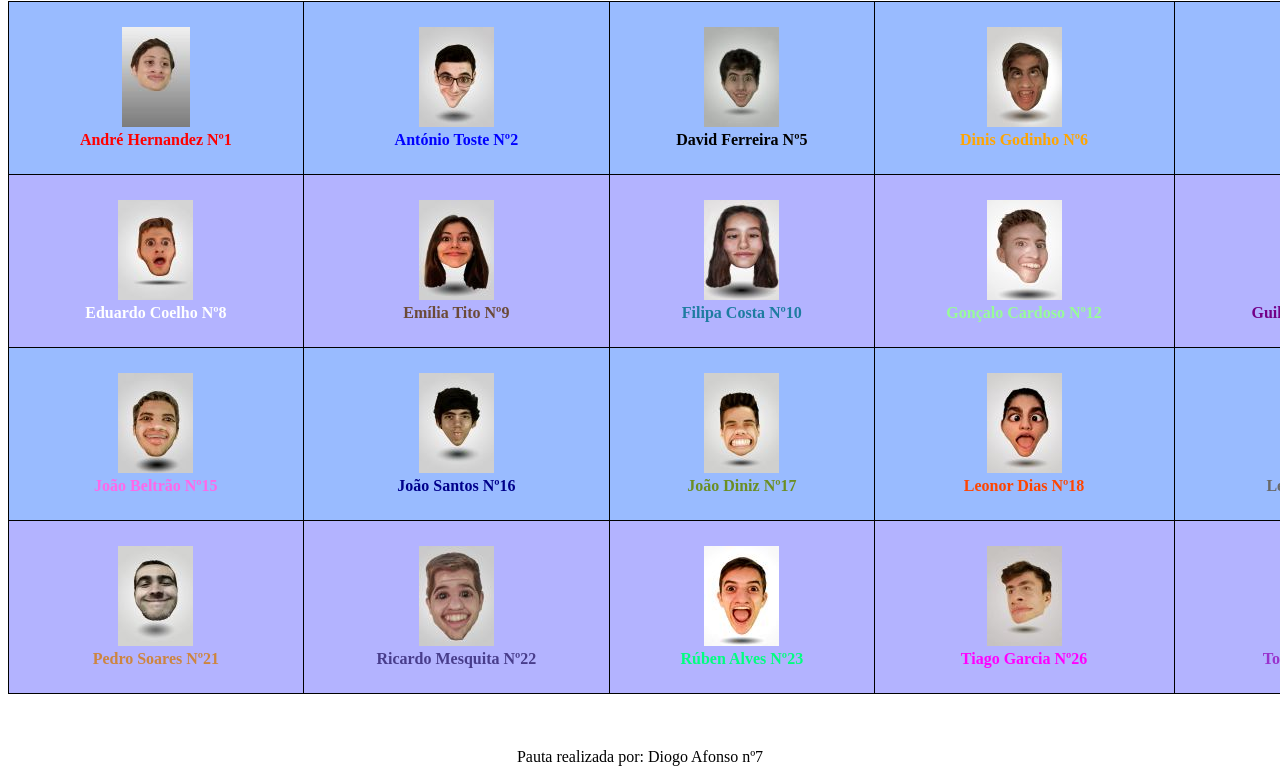
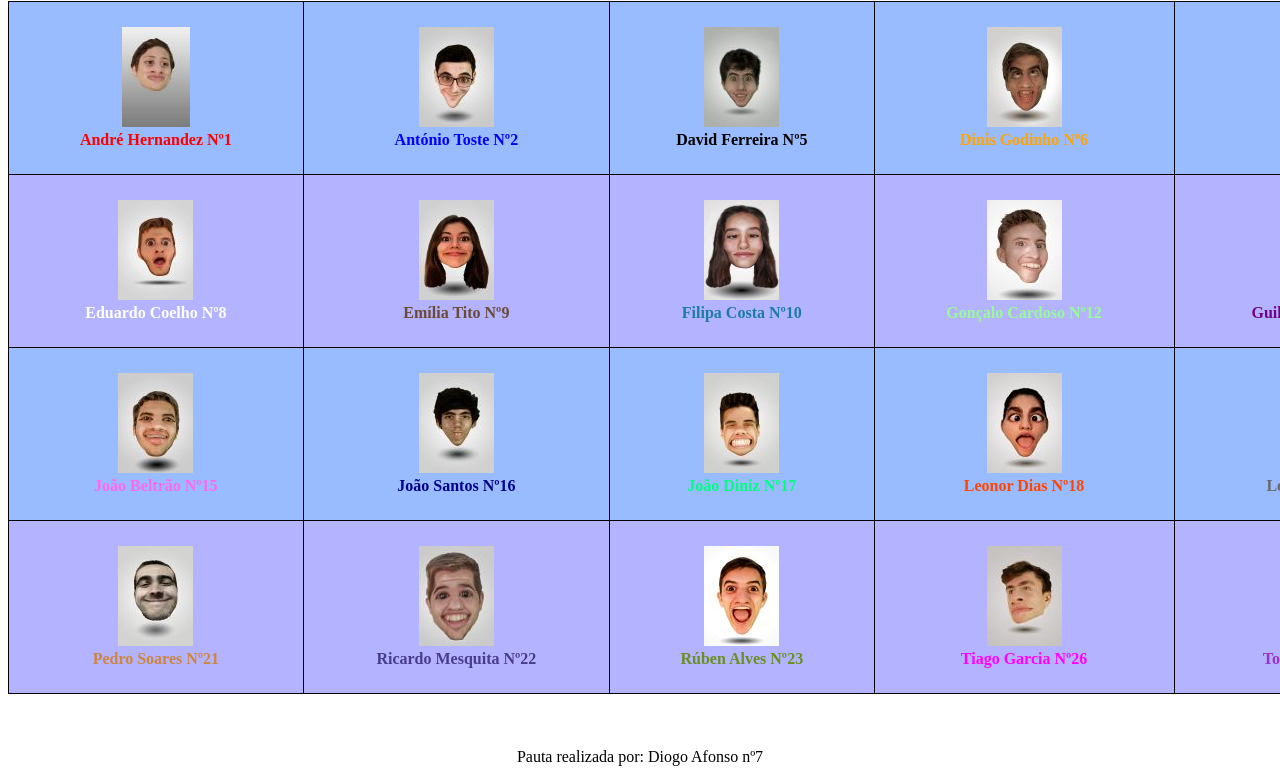
Before and after one commit to DiogoFAfonso/pauta-aib, a plain HTML site: page index.html in a window 1280 px wide. Shown: the part 79-853 px from the top of the page. Drawn offline with Linux system fonts and the light colour scheme.

Commit message:
Update index.html

```diff
--- a/index.html
+++ b/index.html
@@ -43,14 +43,14 @@
 			<tr>	<!--Linha do aluno 15 ao 19-->
 				<td style="color:rgb(255, 104, 234)"><a href="imagens\15.jpg"><img src="imagens\15pequena.jpg" alt="João Beltrão"></a></br><b>João Beltrão Nº15</b></td>
 				<td style="color:rgb(0,0,139)"><a href="imagens\16.jpg"><img src="imagens\16pequena.jpg" alt="João Santos"></a></br><b>João Santos Nº16</b></td>
-				<td style="color:rgb(107,142,35)"><a href="imagens\17.jpg"><img src="imagens\17pequena.jpg" alt="João Diniz"></a></br><b>João Diniz Nº17</b></td>
+				<td style="color:rgb(0,255,127)"><a href="imagens\17.jpg"><img src="imagens\17pequena.jpg" alt="João Diniz"></a></br><b>João Diniz Nº17</b></td>
 				<td style="color:rgb(255,69,0)"><a href="imagens\18.jpg"><img src="imagens\18pequena.jpg" alt="Leonor Dias"></a></br><b>Leonor Dias Nº18</b></td>
 				<td style="color:rgb(105,105,105)"><a href="imagens\19.jpg"><img src="imagens\19pequena.jpg" alt="Leonor Pinheiro"></a></br><b>Leonor Pinheiro Nº19</b></td>
 			</tr>
 			<tr>	<!--Linha do aluno 21 ao 27(os alunos restantes, por exemplo 24 e 25 não estão inscritos em AIB)-->
 				<td style="color:rgb(205,133,63)"><a href="imagens\21.jpg"><img src="imagens\21pequena.jpg" alt="Pedro Soares"></a></br><b>Pedro Soares Nº21</b></td>
 				<td style="color:rgb(72,61,139)"><a href="imagens\22.jpg"><img src="imagens\22pequena.jpg" alt="Ricardo Mesquita"></a></br><b>Ricardo Mesquita Nº22</b></td>
-				<td style="color:rgb(0,255,127)"><a href="imagens\23.jpg"><img src="imagens\23pequena.jpg" alt="Rúben Alves"></a></br><b>Rúben Alves Nº23</b></td>
+				<td style="color:rgb(107,142,35)"><a href="imagens\23.jpg"><img src="imagens\23pequena.jpg" alt="Rúben Alves"></a></br><b>Rúben Alves Nº23</b></td>
 				<td style="color:rgb(255,0,255)"><a href="imagens\26.jpg"><img src="imagens\26pequena.jpg" alt="Tiago Garcia"></a></br><b>Tiago Garcia Nº26</b></td>
 				<td style="color:rgb(153,50,204)"><a href="imagens\27.jpg"><img src="imagens\27pequena.jpg" alt="Tomás Philippart"></a></br><b>Tomás Philippart Nº27</b></td>
 			</tr>
```
